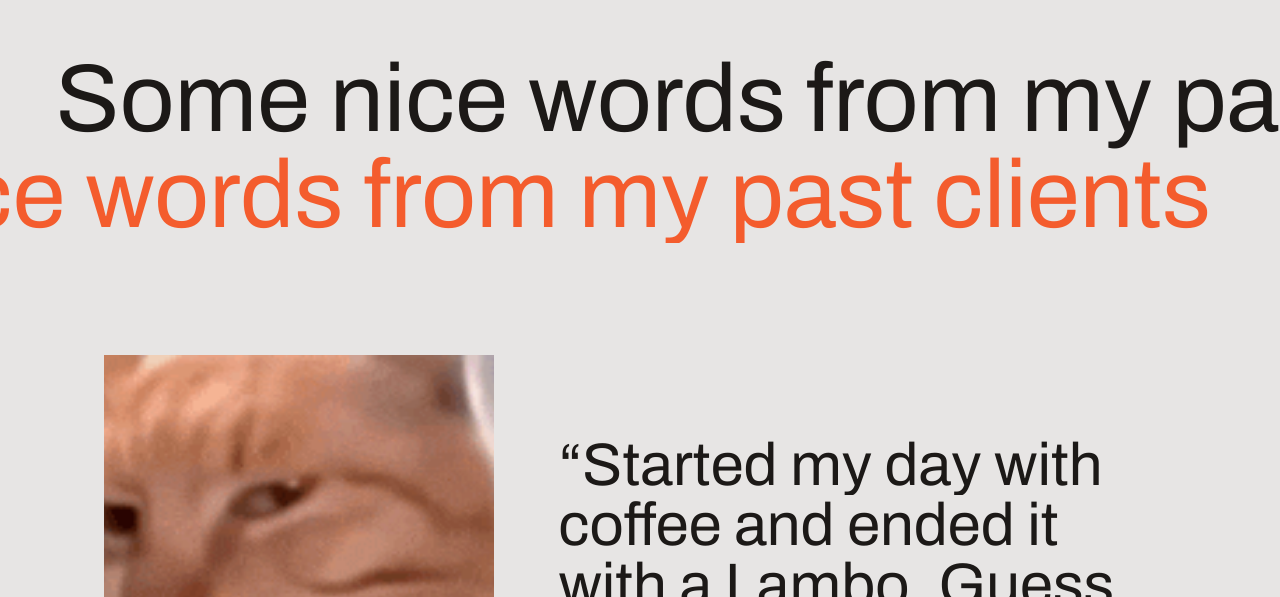
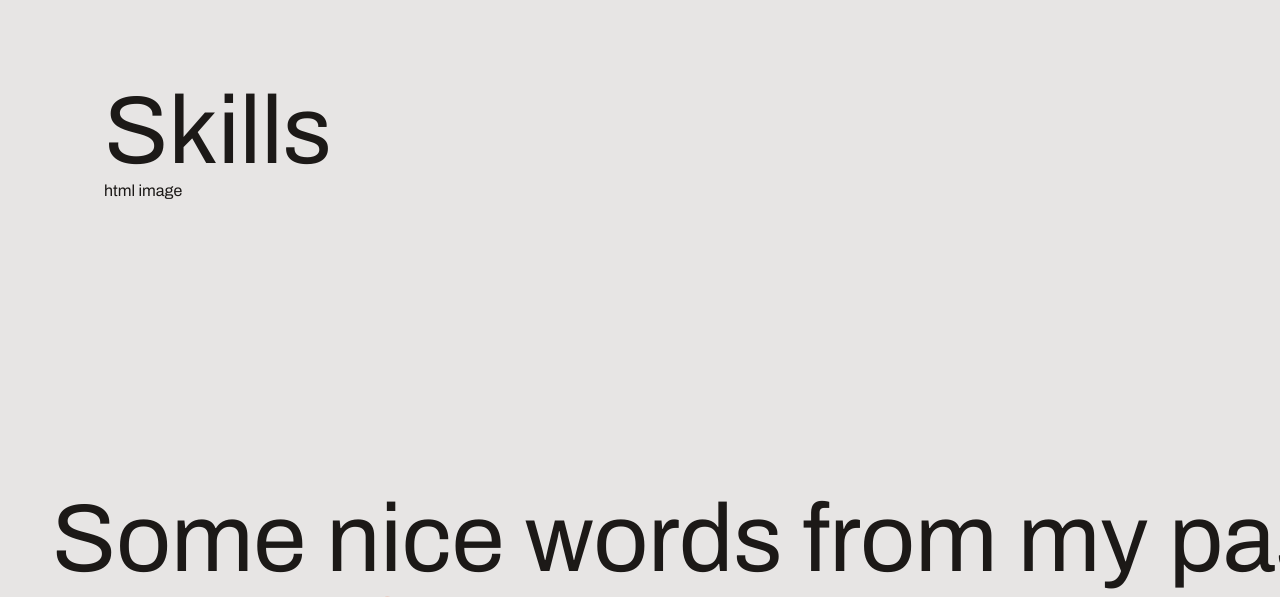
Before and after one commit to HaqueJunaid/junaid-portfolio, a Next.js app: page / in a window 1280 px wide. Shown: the part 4363-4960 px from the top of the page. Built offline with nearby package versions, Linux system fonts and the light colour scheme.

Commit message:
feat: add Skills section with Card component for skill display

```diff
--- a/src/app/page.tsx
+++ b/src/app/page.tsx
@@ -4,6 +4,7 @@ import Intro from "@/sections/Intro";
 import Projects from "@/sections/Projects";
 import Testimonials from "@/sections/Testimonials";
 import Footer from "@/sections/Footer";
+import Skills from "@/sections/Skills";
 
 export default function Home() {
   return <>
@@ -11,6 +12,7 @@ export default function Home() {
     <Hero />
     <Intro />
     <Projects />
+    <Skills />
     <Testimonials />
     <Footer />
   </>;
--- /dev/null
+++ b/src/components/Card.tsx
@@ -0,0 +1,15 @@
+import { StaticImport } from "next/dist/shared/lib/get-img-props"
+
+interface Iprops {
+    title: string,
+    image: string
+}
+
+const Card = (props: Iprops) => {
+    const {image, title} = props;
+  return (
+    <div>{title} {image}</div>
+  )
+}
+
+export default Card
--- a/src/components/Testimonial.tsx
+++ b/src/components/Testimonial.tsx
@@ -5,7 +5,6 @@ import React, { HTMLAttributes, useEffect } from "react";
 import { twMerge } from "tailwind-merge";
 import { usePresence } from "motion/react";
 import {motion} from 'motion/react';
-import { easeInOut } from "motion";
 
 const Testimonial = (
   props: {
--- /dev/null
+++ b/src/sections/Skills.tsx
@@ -0,0 +1,15 @@
+import Card from "@/components/Card";
+import { FC } from "react";
+
+const Skills: FC = () => {
+  return <section className="py-24 md:py-32 lg:py-40 xl:py-44">
+    <div className="container">
+        <h1 className="text-4xl md:text-7xl lg:text-8xl xl:text-9xl">Skills</h1>
+        <div>
+            <Card title="html" image={"image"} />
+        </div>
+    </div>
+  </section>;
+};
+
+export default Skills;
```
